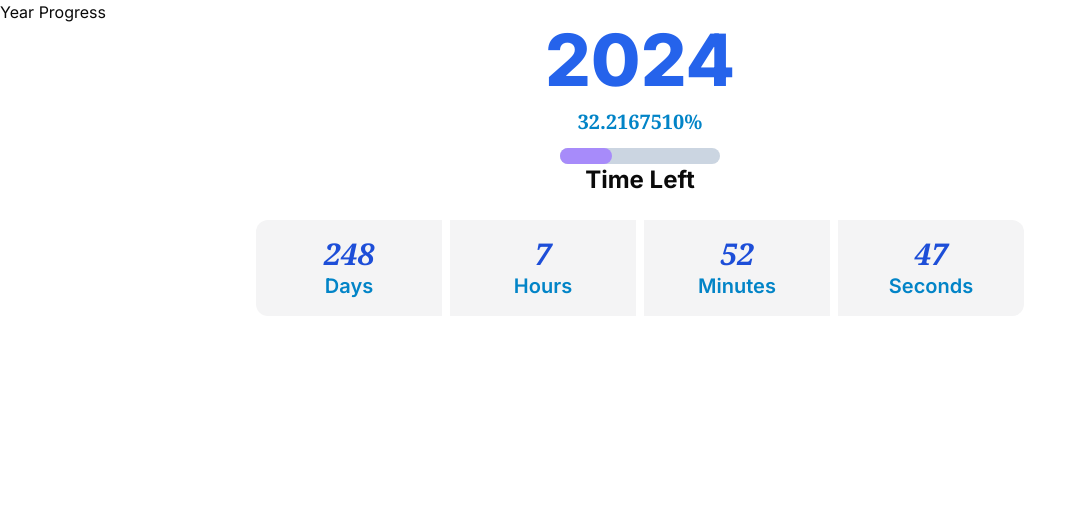
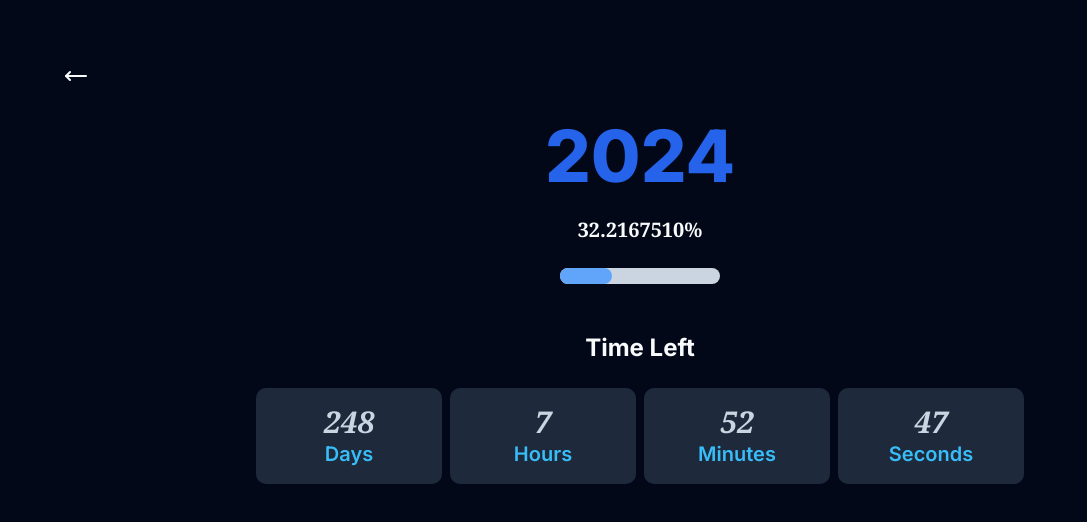
Before and after one commit to shahbaz4783/rapid-toolkit, a Next.js app: page /year-progress in a window 1280 px wide. Shown: the top 522 px of the page, without its empty margins (0-1087 px from the left). Built offline with nearby package versions, Linux system fonts and the light colour scheme.

Commit message:
year progress migrate to nextjs

```diff
--- a/package.json
+++ b/package.json
@@ -14,6 +14,7 @@
     "clsx": "^2.1.1",
     "lucide-react": "^0.376.0",
     "next": "14.2.3",
+    "next-themes": "^0.3.0",
     "react": "^18",
     "react-dom": "^18",
     "tailwind-merge": "^2.3.0",
--- /dev/null
+++ b/src/app/(date-time)/layout.tsx
@@ -0,0 +1,15 @@
+import { MoveLeft } from 'lucide-react';
+import Link from 'next/link';
+
+const DateTimeLayout = ({ children }: ReactNode) => {
+	return (
+		<div className='p-6 md:p-16 min-h-svh m-auto space-y-8'>
+			<Link href={'/'}>
+				<MoveLeft className='cursor-pointer hover:text-blue-200' />
+			</Link>
+			{children}
+		</div>
+	);
+};
+
+export default DateTimeLayout;
--- a/src/app/(date-time)/year-progress/page.tsx
+++ b/src/app/(date-time)/year-progress/page.tsx
@@ -35,11 +35,10 @@ const YearProgress = () => {
 	}, []);
 
 	return (
-		<div>
-			<h1>Year Progress</h1>
-			<section className='text-center flex flex-col gap-3 items-center'>
+		<div className='space-y-12'>
+			<section className='text-center flex flex-col space-y-6 items-center'>
 				<h1 className='font-extrabold text-7xl text-blue-600'>{currentYear}</h1>
-				<p className='text-xl font-semibold text-sky-600 font-serif'>
+				<p className='text-xl font-semibold font-serif'>
 					{percentagePassed.toFixed(7)}%
 				</p>
 				<ProgressBar value={percentagePassed} max={100} />
--- a/src/app/globals.css
+++ b/src/app/globals.css
@@ -2,69 +2,54 @@
   @tailwind components;
   @tailwind utilities;
 
+
 @layer base {
   :root {
     --background: 0 0% 100%;
-      --foreground: 0 0% 3.9%;
-
+    --foreground: 222.2 84% 4.9%;
     --card: 0 0% 100%;
-      --card-foreground: 0 0% 3.9%;
-
+    --card-foreground: 222.2 84% 4.9%;
     --popover: 0 0% 100%;
-      --popover-foreground: 0 0% 3.9%;
-
-      --primary: 0 0% 9%;
-      --primary-foreground: 0 0% 98%;
-
-      --secondary: 0 0% 96.1%;
-      --secondary-foreground: 0 0% 9%;
-
-      --muted: 0 0% 96.1%;
-      --muted-foreground: 0 0% 45.1%;
-
-      --accent: 0 0% 96.1%;
-      --accent-foreground: 0 0% 9%;
-
+    --popover-foreground: 222.2 84% 4.9%;
+    --primary: 222.2 47.4% 11.2%;
+    --primary-foreground: 210 40% 98%;
+    --secondary: 210 40% 96.1%;
+    --secondary-foreground: 222.2 47.4% 11.2%;
+    --muted: 210 40% 96.1%;
+    --muted-foreground: 215.4 16.3% 46.9%;
+    --accent: 210 40% 96.1%;
+    --accent-foreground: 222.2 47.4% 11.2%;
     --destructive: 0 84.2% 60.2%;
-      --destructive-foreground: 0 0% 98%;
-
-      --border: 0 0% 89.8%;
-      --input: 0 0% 89.8%;
-      --ring: 0 0% 3.9%;
-
-      --radius: 0.5rem;
+    --destructive-foreground: 210 40% 98%;
+    --border: 214.3 31.8% 91.4%;
+    --input: 214.3 31.8% 91.4%;
+    --ring: 222.2 84% 4.9%;
+    --radius: 0.75rem;
   }
 
   .dark {
-      --background: 0 0% 3.9%;
-      --foreground: 0 0% 98%;
-
-      --card: 0 0% 3.9%;
-      --card-foreground: 0 0% 98%;
-
-      --popover: 0 0% 3.9%;
-      --popover-foreground: 0 0% 98%;
-
-      --primary: 0 0% 98%;
-      --primary-foreground: 0 0% 9%;
-
-      --secondary: 0 0% 14.9%;
-      --secondary-foreground: 0 0% 98%;
-
-      --muted: 0 0% 14.9%;
-      --muted-foreground: 0 0% 63.9%;
-
-      --accent: 0 0% 14.9%;
-      --accent-foreground: 0 0% 98%;
-
+    --background: 222.2 84% 4.9%;
+    --foreground: 210 40% 98%;
+    --card: 222.2 84% 4.9%;
+    --card-foreground: 210 40% 98%;
+    --popover: 222.2 84% 4.9%;
+    --popover-foreground: 210 40% 98%;
+    --primary: 210 40% 98%;
+    --primary-foreground: 222.2 47.4% 11.2%;
+    --secondary: 217.2 32.6% 17.5%;
+    --secondary-foreground: 210 40% 98%;
+    --muted: 217.2 32.6% 17.5%;
+    --muted-foreground: 215 20.2% 65.1%;
+    --accent: 217.2 32.6% 17.5%;
+    --accent-foreground: 210 40% 98%;
     --destructive: 0 62.8% 30.6%;
-      --destructive-foreground: 0 0% 98%;
-
-      --border: 0 0% 14.9%;
-      --input: 0 0% 14.9%;
-      --ring: 0 0% 83.1%;
+    --destructive-foreground: 210 40% 98%;
+    --border: 217.2 32.6% 17.5%;
+    --input: 217.2 32.6% 17.5%;
+    --ring: 212.7 26.8% 83.9;
   }
 }
+
 
   @layer base {
     * {
--- a/src/app/layout.tsx
+++ b/src/app/layout.tsx
@@ -1,8 +1,9 @@
 import type { Metadata } from "next";
 import { Inter } from "next/font/google";
 import "./globals.css";
+import { ThemeProvider } from '@/components/ui/ThemeProvider';
 
-const inter = Inter({ subsets: ["latin"] });
+const inter = Inter({ subsets: ['latin'] });
 
 export const metadata: Metadata = {
 	title: 'Rapid Toolkit',
@@ -10,13 +11,22 @@ export const metadata: Metadata = {
 };
 
 export default function RootLayout({
-  children,
+	children,
 }: Readonly<{
-  children: React.ReactNode;
+	children: React.ReactNode;
 }>) {
-  return (
-    <html lang="en">
-      <body className={inter.className}>{children}</body>
-    </html>
-  );
+	return (
+		<html lang='en'>
+			<body className={inter.className}>
+				<ThemeProvider
+					attribute='class'
+					defaultTheme='dark'
+					enableSystem
+					disableTransitionOnChange
+				>
+					{children}
+				</ThemeProvider>
+			</body>
+		</html>
+	);
 }
--- a/src/app/page.tsx
+++ b/src/app/page.tsx
@@ -4,14 +4,10 @@ import Link from 'next/link';
 export default function Home() {
 	return (
 		<main className='flex min-h-screen flex-col items-center justify-between p-24'>
-			<h1>A Hub of Utilities and Tools</h1>
+			<h1 className='text-3xl font-semibold'>A Hub of Utilities and Tools</h1>
 			<section className='grid gap-4 grid-cols-2 sm:grid-cols-4'>
 				{tools.map((item, index) => (
-					<Link
-						key={index}
-						href={item.path}
-						className='bg-slate-200 rounded-sm p-3'
-					>
+					<Link key={index} href={item.path} className='border rounded-sm p-3'>
 						<h2>{item.title}</h2>
 						<p>{item.description}</p>
 					</Link>
--- /dev/null
+++ b/src/components/cards/DisplayCard.tsx
@@ -0,0 +1,14 @@
+import React from 'react';
+
+const DisplayCard = ({ title, data }: { title: string; data: number }) => {
+	return (
+		<div className='p-4 bg-slate-800 rounded-md'>
+			<p className='text-3xl text-slate-300 italic font-bold font-serif'>
+				{data}
+			</p>
+			<h3 className='font-semibold text-sky-400'>{title}</h3>
+		</div>
+	);
+};
+
+export default DisplayCard;
--- a/src/components/date-time/TimeLeftDisplay.tsx
+++ b/src/components/date-time/TimeLeftDisplay.tsx
@@ -1,4 +1,5 @@
 import React, { FC } from 'react';
+import DisplayCard from '../cards/DisplayCard';
 
 const TimeLeftDisplay: FC<{
 	timeleft: { days: number; hours: number; minutes: number; seconds: number };
@@ -6,42 +7,24 @@ const TimeLeftDisplay: FC<{
 	return (
 		<section className='text-center'>
 			<h1 className='text-2xl font-bold mb-6'>Time Left</h1>
+
 			<article className='grid grid-cols-2 md:grid-cols-4 gap-2 text-xl capitalize max-w-3xl m-auto'>
-				<div className='p-4 bg-zinc-100 rounded-s-xl'>
-					<p className='text-3xl text-blue-700 italic font-bold font-serif'>
-						{timeleft.days}
-					</p>
-					<h3 className='font-semibold text-sky-600'>
-						{timeleft.days >= 2 ? 'days' : 'day'}
-					</h3>
-				</div>
-
-				<div className='p-4 bg-zinc-100 rounded-e-xl md:rounded-none'>
-					<p className='text-3xl text-blue-700 italic font-bold font-serif'>
-						{timeleft.hours}
-					</p>
-					<h3 className='font-semibold text-sky-600'>
-						{timeleft.hours >= 2 ? 'hours' : 'hour'}
-					</h3>
-				</div>
-
-				<div className='p-4 bg-zinc-100 rounded-s-xl md:rounded-none'>
-					<p className='text-3xl text-blue-700 italic font-bold font-serif'>
-						{timeleft.minutes}
-					</p>
-					<h3 className='font-semibold text-sky-600'>
-						{timeleft.minutes >= 2 ? 'minutes' : 'minute'}
-					</h3>
-				</div>
-
-				<div className='p-4 bg-zinc-100 rounded-e-xl'>
-					<p className='text-3xl text-blue-700 italic font-bold font-serif'>
-						{timeleft.seconds}
-					</p>
-					<h3 className='font-semibold text-sky-600'>
-						{timeleft.seconds >= 2 ? 'seconds' : 'second'}
-					</h3>
-				</div>
+				<DisplayCard
+					title={timeleft.days >= 2 ? 'days' : 'day'}
+					data={timeleft.days}
+				/>
+				<DisplayCard
+					title={timeleft.hours >= 2 ? 'hours' : 'hour'}
+					data={timeleft.hours}
+				/>
+				<DisplayCard
+					title={timeleft.minutes >= 2 ? 'minutes' : 'minute'}
+					data={timeleft.minutes}
+				/>
+				<DisplayCard
+					title={timeleft.seconds >= 2 ? 'seconds' : 'second'}
+					data={timeleft.seconds}
+				/>
 			</article>
 		</section>
 	);
--- a/src/components/ui/ProgressBar.tsx
+++ b/src/components/ui/ProgressBar.tsx
@@ -4,7 +4,7 @@ export const ProgressBar: React.FC<React.HTMLProps<HTMLProgressElement>> = ({
 	return (
 		<progress
 			{...rest}
-			className='[&::-webkit-progress-bar]:rounded-lg [&::-webkit-progress-value]:rounded-lg   [&::-webkit-progress-bar]:bg-slate-300 [&::-webkit-progress-value]:bg-violet-400 [&::-moz-progress-bar]:bg-violet-400'
+			className='[&::-webkit-progress-bar]:rounded-lg [&::-webkit-progress-value]:rounded-lg   [&::-webkit-progress-bar]:bg-slate-300 [&::-webkit-progress-value]:bg-blue-400 [&::-moz-progress-bar]:bg-blue-400'
 		/>
 	);
 };
--- /dev/null
+++ b/src/components/ui/ThemeProvider.tsx
@@ -0,0 +1,9 @@
+'use client';
+
+import * as React from 'react';
+import { ThemeProvider as NextThemesProvider } from 'next-themes';
+import { type ThemeProviderProps } from 'next-themes/dist/types';
+
+export function ThemeProvider({ children, ...props }: ThemeProviderProps) {
+	return <NextThemesProvider {...props}>{children}</NextThemesProvider>;
+}
--- a/src/interface/types.ts
+++ b/src/interface/types.ts
@@ -17,3 +17,7 @@ interface InvestmentResult {
 	totalGain: number;
 	totalValue: number;
 }
+
+interface ReactNode {
+	children: React.ReactNode;
+}
```
Also changed, not shown: 1 other file (tests, documents, lock files or other folders). Lines whose indentation alone changed are shown as unchanged.
